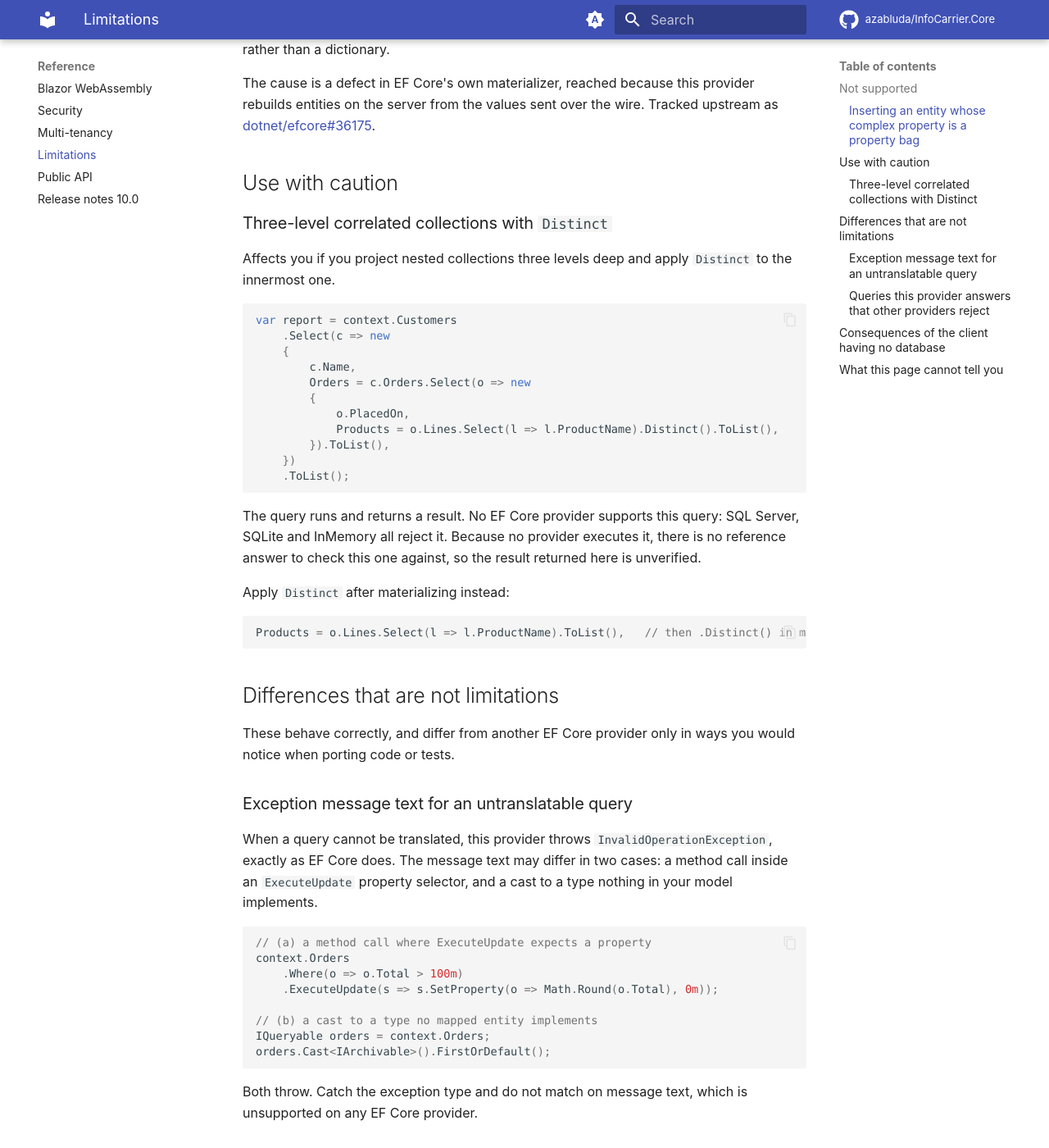
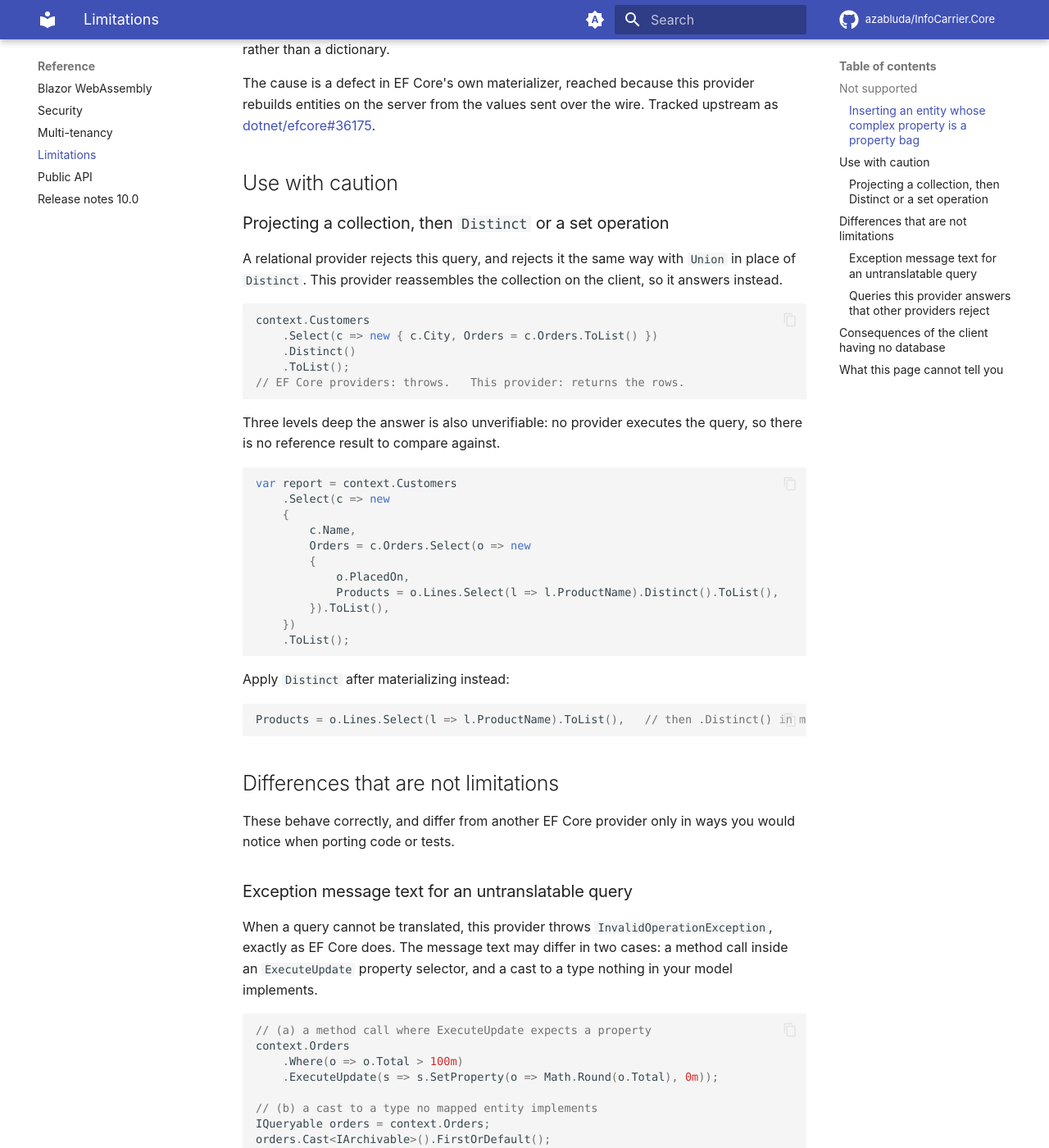
Before and after one commit to azabluda/InfoCarrier.Core, an MkDocs documentation site: the page built from website/docs/limitations.md, in a window 1280 px wide and 1400 px high, scrolled down 1634 px. Shown: the whole window at 82% size. Built offline with MkDocs 1.6.1 and Material for MkDocs 9.7.7, drawn with Linux system fonts in a browser that asks for light colours; comment, search, counter and statistics services are not loaded; some of the changed text lies outside the part shown.

Commit message:
limitations.md: the collection-projection family, named once (#56)
The page carried two entries for one query shape and could not support the
claim in either. "Three-level correlated collections with Distinct" said no EF
Core provider supports the query and named SQL Server, SQLite and InMemory as
all rejecting it, which is true of the three-level case and not of the shape;
and the "queries this provider answers" section counted three scenarios while
the suite now shows two more of exactly this kind.

One entry replaces both. Project a collection and then apply Distinct or Union,
and a relational provider rejects the query while this one reassembles the
collection on the client and answers. Three levels deep the answer is also
unverifiable, which is the part that earns the caution.

The narrower claim is what the suite measures. R18 showed the boundary: this
provider answers Collection_projection_before_set_operation_fails and refuses
Collection_projection_after_set_operation_fails_if_distinct, so a set operation
after a collection projection behaves here exactly as it does elsewhere.

694 words against the 700 budget. Humanizer pass run, doc-links and mkdocs
--strict clean, no dashes.

Co-Authored-By: Claude Opus 5 <noreply@anthropic.com>

````diff
--- a/website/docs/limitations.md
+++ b/website/docs/limitations.md
@@ -80,10 +80,21 @@ on the server from the values sent over the wire. Tracked upstream as
 
 ## Use with caution
 
-### Three-level correlated collections with `Distinct`
+### Projecting a collection, then `Distinct` or a set operation
 
-Affects you if you project nested collections three levels deep and apply `Distinct` to the
-innermost one.
+A relational provider rejects this query, and rejects it the same way with `Union` in place of
+`Distinct`. This provider reassembles the collection on the client, so it answers instead.
+
+```csharp
+context.Customers
+    .Select(c => new { c.City, Orders = c.Orders.ToList() })
+    .Distinct()
+    .ToList();
+// EF Core providers: throws.   This provider: returns the rows.
+```
+
+Three levels deep the answer is also unverifiable: no provider executes the query, so there is no
+reference result to compare against.
 
 ```csharp
 var report = context.Customers
@@ -98,10 +109,6 @@ var report = context.Customers
     })
     .ToList();
 ```
-
-The query runs and returns a result. No EF Core provider supports this query: SQL Server, SQLite
-and InMemory all reject it. Because no provider executes it, there is no reference answer to check
-this one against, so the result returned here is unverified.
 
 Apply `Distinct` after materializing instead:
 
````
Also changed, not shown: other parts of website/docs/limitations.md (+3 -3 lines).
